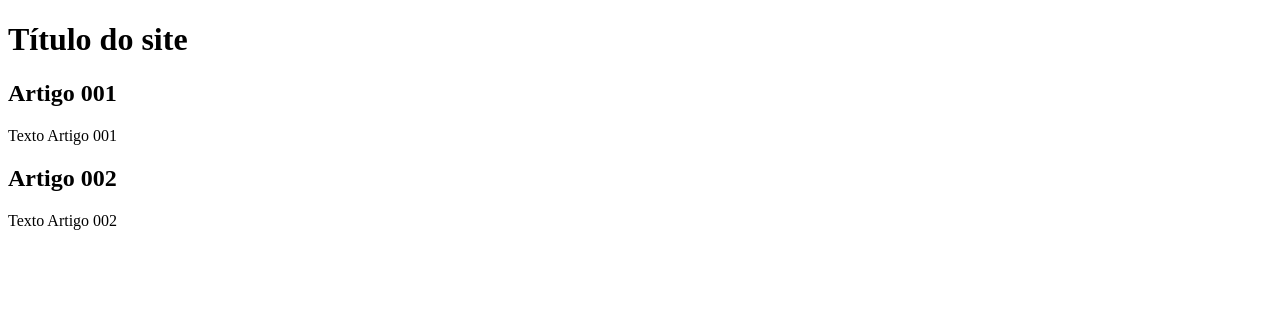
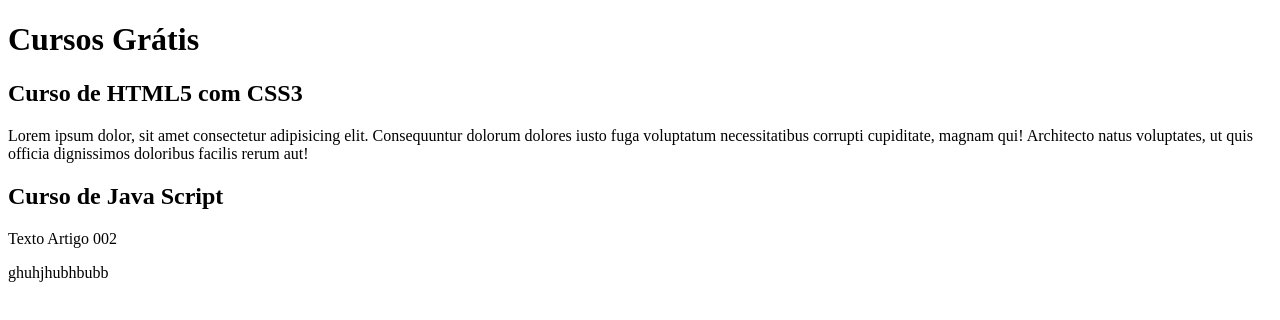
Before and after one commit to LucasMatos005/projeto-site, a plain HTML site: page index.html in a window 1280 px wide. Drawn offline with Linux system fonts and the light colour scheme.

Commit message:
comecei a escrever o conteudo

```diff
--- a/index.html
+++ b/index.html
@@ -8,16 +8,22 @@
 <body>
     <main>
         <header>
-            <h1>Título do site</h1>
+            <h1>Cursos Grátis</h1>
         </header>
         <article>
-            <h2>Artigo 001</h2>
-            <p>Texto Artigo 001</p>
+            <h2>Curso de HTML5 com CSS3</h2>
+            <p>Lorem ipsum dolor, sit amet consectetur adipisicing elit. Consequuntur dolorum
+                 dolores iusto fuga voluptatum necessitatibus corrupti cupiditate, magnam qui!
+                  Architecto natus voluptates, ut quis officia dignissimos doloribus facilis
+                  rerum aut!
+            </p>
         </article>
         <article>
-            <h2>Artigo 002</h2>
+            <h2>Curso de Java Script</h2>
             <p>Texto Artigo 002</p>
         </article>
     </main>
 </body>
 </html>
+
+ghuhjhubhbubb
```
